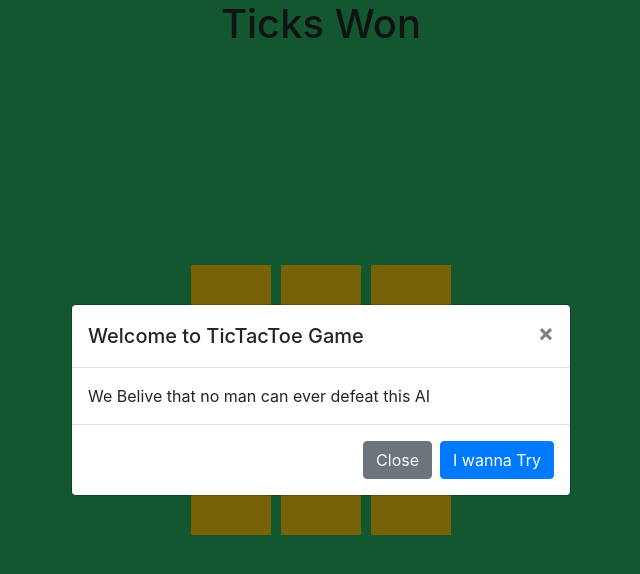
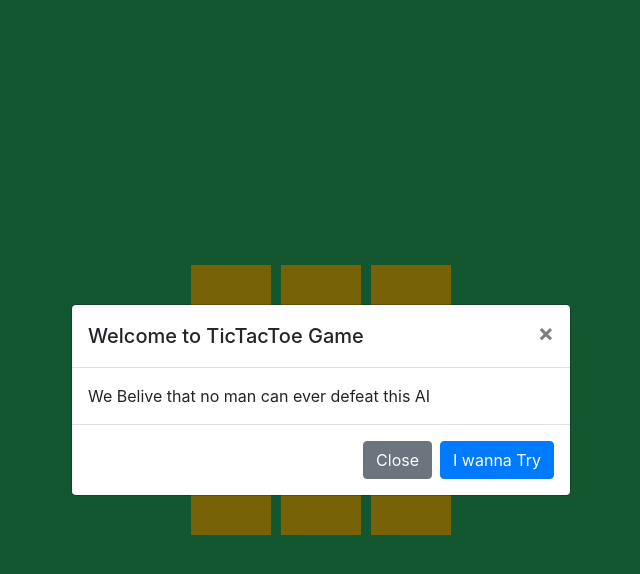
Before and after one commit to aliwaqas333/TicTac, a plain HTML site: page index.html in a window 1280 px wide. Shown: the whole page, without its empty margins (319-959 px from the left). Drawn offline with Linux system fonts and the light colour scheme.

Commit message:
Update index.html

```diff
--- a/index.html
+++ b/index.html
@@ -35,7 +35,7 @@
 
         </div>
         <div class="result">
-            <h1 id="WhoWon">Ticks Won</h1>
+            <h1 id="WhoWon"></h1>
 
         </div>
     </div>
```
